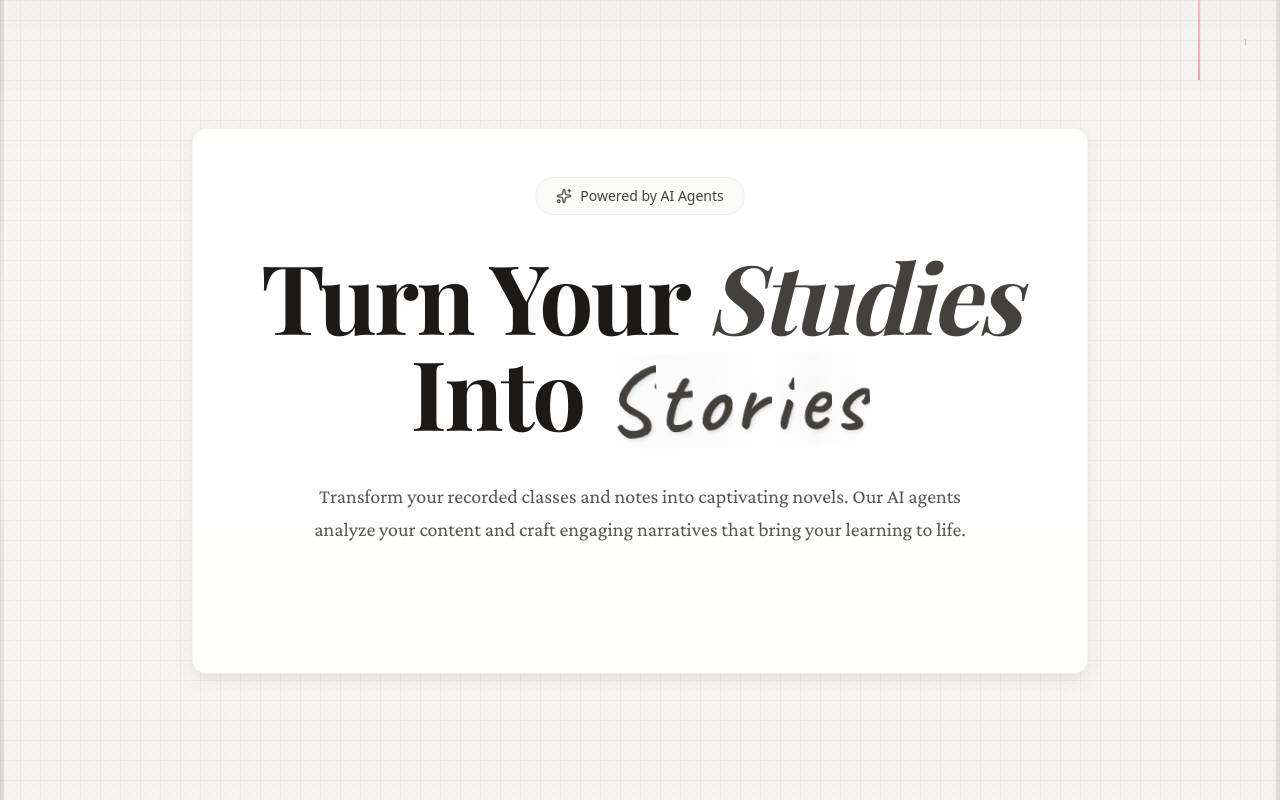
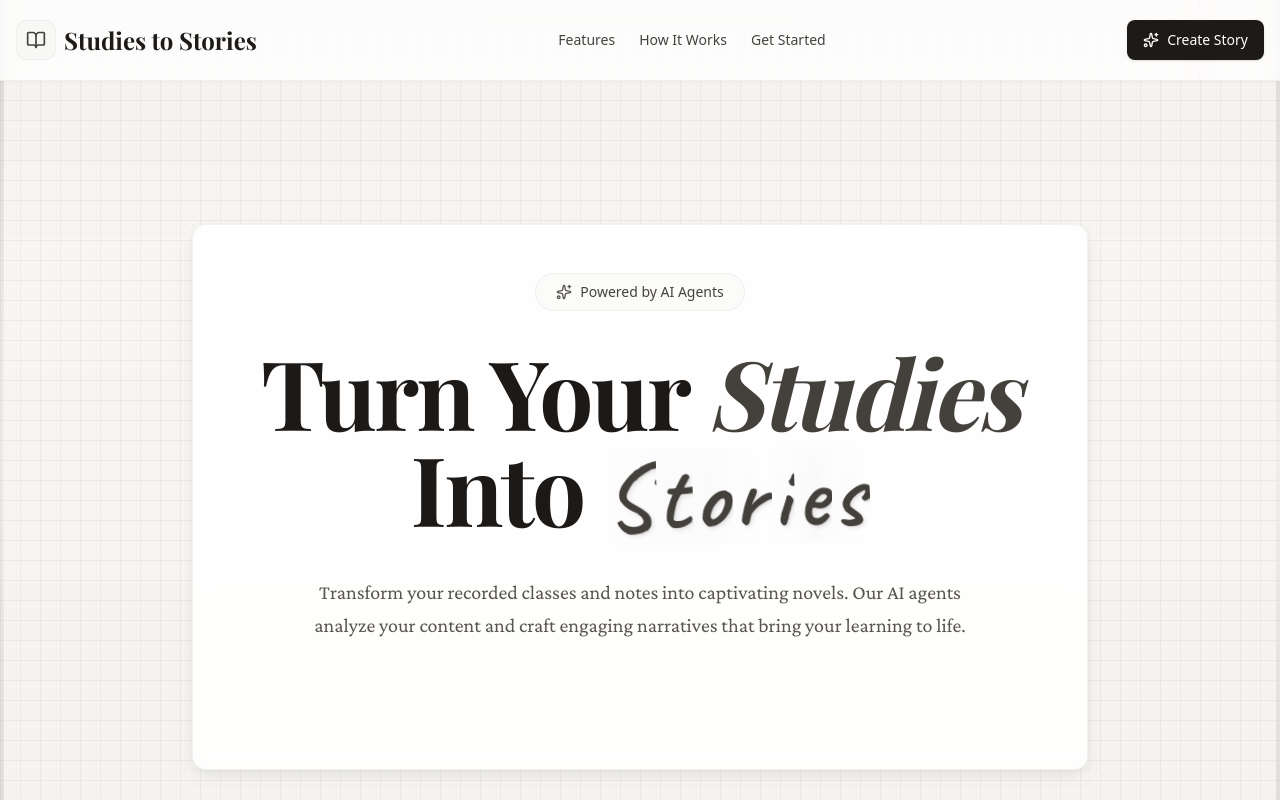
Before and after one commit to Balbader/studies_to_stories, a Next.js app: page / in a window 1280 px wide. Shown: the top 800 px of the page. Built offline with nearby package versions, Linux system fonts and the light colour scheme.

Commit message:
add navbar to homepage

```diff
--- a/app/page.tsx
+++ b/app/page.tsx
@@ -21,6 +21,7 @@ import Link from 'next/link';
 import { useEffect, useRef } from 'react';
 import gsap from 'gsap';
 import { ScrollTrigger } from 'gsap/ScrollTrigger';
+import Navbar from '@/components/home/Navbar';
 
 gsap.registerPlugin(ScrollTrigger);
 
@@ -394,10 +395,11 @@ export default function Home() {
 
 	return (
 		<div className="min-h-screen bg-gradient-to-b from-stone-50 via-neutral-50 to-stone-50/80">
+			<Navbar />
 			{/* Book Cover Effect - Hero Section */}
 			<section
 				ref={heroRef}
-				className="relative overflow-hidden border-b border-stone-200/40 book-page"
+				className="relative overflow-hidden border-b border-stone-200/40 book-page pt-20 md:pt-24"
 			>
 				{/* Subtle book binding */}
 				<div className="absolute left-0 top-0 bottom-0 w-1 bg-gradient-to-b from-stone-400/30 via-stone-300/20 to-stone-400/30" />
--- /dev/null
+++ b/components/home/Navbar.tsx
@@ -0,0 +1,181 @@
+'use client';
+
+import { useEffect, useRef } from 'react';
+import Link from 'next/link';
+import { Button } from '@/components/ui/button';
+import { BookOpen, Sparkles } from 'lucide-react';
+import gsap from 'gsap';
+
+export default function Navbar() {
+	const navRef = useRef<HTMLElement>(null);
+	const logoRef = useRef<HTMLDivElement>(null);
+	const linksRef = useRef<HTMLDivElement>(null);
+	const buttonRef = useRef<HTMLDivElement>(null);
+
+	useEffect(() => {
+		const ctx = gsap.context(() => {
+			// Animate navbar on mount
+			if (navRef.current) {
+				gsap.from(navRef.current, {
+					y: -100,
+					opacity: 0,
+					duration: 0.8,
+					ease: 'power3.out',
+				});
+			}
+
+			// Stagger animation for nav items
+			if (logoRef.current) {
+				gsap.from(logoRef.current, {
+					opacity: 0,
+					x: -20,
+					duration: 0.6,
+					ease: 'power2.out',
+					delay: 0.2,
+				});
+			}
+
+			if (linksRef.current) {
+				gsap.from(linksRef.current.children, {
+					opacity: 0,
+					y: -10,
+					duration: 0.5,
+					stagger: 0.1,
+					ease: 'power2.out',
+					delay: 0.3,
+				});
+			}
+
+			if (buttonRef.current) {
+				gsap.from(buttonRef.current, {
+					opacity: 0,
+					x: 20,
+					scale: 0.9,
+					duration: 0.6,
+					ease: 'back.out(1.7)',
+					delay: 0.4,
+				});
+			}
+		});
+
+		// Scroll-triggered navbar background change
+		let lastScroll = 0;
+		const handleScroll = () => {
+			if (!navRef.current) return;
+
+			const currentScroll = window.scrollY;
+
+			if (currentScroll > 50) {
+				gsap.to(navRef.current, {
+					backgroundColor: 'rgba(255, 255, 255, 0.95)',
+					backdropFilter: 'blur(12px)',
+					boxShadow: '0 4px 6px -1px rgba(0, 0, 0, 0.1)',
+					duration: 0.3,
+					ease: 'power2.out',
+				});
+			} else {
+				gsap.to(navRef.current, {
+					backgroundColor: 'rgba(255, 255, 255, 0.8)',
+					backdropFilter: 'blur(8px)',
+					boxShadow: '0 1px 3px 0 rgba(0, 0, 0, 0.05)',
+					duration: 0.3,
+					ease: 'power2.out',
+				});
+			}
+
+			// Hide/show navbar on scroll direction
+			if (currentScroll > lastScroll && currentScroll > 100) {
+				gsap.to(navRef.current, {
+					y: -100,
+					duration: 0.3,
+					ease: 'power2.inOut',
+				});
+			} else {
+				gsap.to(navRef.current, {
+					y: 0,
+					duration: 0.3,
+					ease: 'power2.inOut',
+				});
+			}
+			lastScroll = currentScroll;
+		};
+
+		window.addEventListener('scroll', handleScroll, { passive: true });
+
+		return () => {
+			ctx.revert();
+			window.removeEventListener('scroll', handleScroll);
+		};
+	}, []);
+
+	return (
+		<nav
+			ref={navRef}
+			className="fixed top-0 left-0 right-0 z-50 border-b border-stone-200/50 bg-white/80 backdrop-blur-md transition-all duration-300"
+		>
+			<div className="container mx-auto px-4">
+				<div className="flex h-16 items-center justify-between md:h-20">
+					{/* Logo */}
+					<div ref={logoRef}>
+						<Link
+							href="/"
+							className="flex items-center gap-2 group"
+						>
+							<div className="flex size-10 items-center justify-center rounded-lg bg-stone-100/80 border border-stone-200/50 group-hover:bg-stone-200/80 transition-colors">
+								<BookOpen className="size-5 text-stone-700" />
+							</div>
+							<span
+								className="font-serif text-xl font-bold text-stone-900 sm:text-2xl"
+								style={{ fontFamily: 'var(--font-playfair)' }}
+							>
+								Studies to Stories
+							</span>
+						</Link>
+					</div>
+
+					{/* Navigation Links */}
+					<div
+						ref={linksRef}
+						className="hidden items-center gap-6 md:flex"
+					>
+						<Link
+							href="#features"
+							className="text-sm font-medium text-stone-700 transition-colors hover:text-stone-900"
+						>
+							Features
+						</Link>
+						<Link
+							href="#how-it-works"
+							className="text-sm font-medium text-stone-700 transition-colors hover:text-stone-900"
+						>
+							How It Works
+						</Link>
+						<Link
+							href="#get-started"
+							className="text-sm font-medium text-stone-700 transition-colors hover:text-stone-900"
+						>
+							Get Started
+						</Link>
+					</div>
+
+					{/* CTA Button */}
+					<div ref={buttonRef}>
+						<Button
+							asChild
+							size="lg"
+							className="bg-stone-900 text-white hover:bg-stone-800 shadow-sm"
+						>
+							<Link
+								href="/story"
+								className="flex items-center gap-2"
+							>
+								<Sparkles className="size-4" />
+								<span>Create Story</span>
+							</Link>
+						</Button>
+					</div>
+				</div>
+			</div>
+		</nav>
+	);
+}
```
